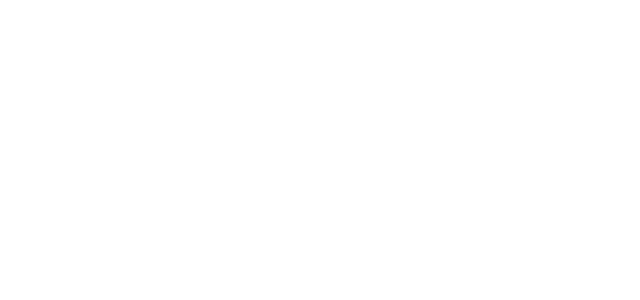
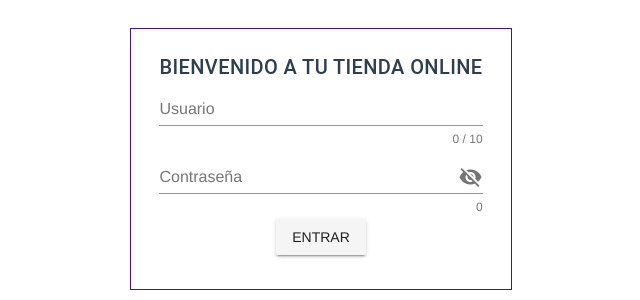
Before and after one commit to JessicaMP/e-commerce-vue, a Vue app: page /Login in a window 1280 px wide. Shown: the top 300 px of the page, without its empty margins (319-959 px from the left). Built offline with nearby package versions, Linux system fonts and the light colour scheme.

Commit message:
cambios login

```diff
--- /dev/null
+++ b/src/components/Login.vue
@@ -0,0 +1,91 @@
+<template>
+    <div class="login">
+        <form class="style-form">
+						<label class="title">BIENVENIDO A TU TIENDA ONLINE</label>
+            <v-text-field
+            v-model="name"
+            :counter="10"
+            label="Usuario"
+            data-vv-name="name"
+            required
+            ></v-text-field>
+            <!-- <v-text-field
+            v-model="email"
+            label="Contraseña"
+            data-vv-name="email"
+            required
+            ></v-text-field> -->
+
+						<v-text-field
+            v-model="password"
+            :append-icon="show1 ? 'visibility' : 'visibility_off'"
+            :rules="[rules.required, rules.min]"
+            :type="show1 ? 'text' : 'password'"
+            name="input-10-1"
+            label="Contraseña"
+            hint="Añade 8 caracteres"
+            counter
+            @click:append="show1 = !show1"
+          ></v-text-field>
+
+            <v-btn @click="submit">Entrar</v-btn>
+            <!-- <v-btn @click="clear">Limpiar</v-btn> -->
+        </form>
+    </div>
+</template>
+<script>
+//   import VeeValidate from 'vee-validate'
+
+//   Vue.use(VeeValidate)
+
+  export default {
+    // $_veeValidate: {
+    //   validator: 'new'
+    // },
+
+    data: () => ({
+      name: '',
+			email: '',
+			show1: false,
+			password: '',
+			rules: {
+				required: value => !!value || 'Requiredo.',
+				min: v => v.length >= 8 || 'Min 8 characters',
+				emailMatch: () => ('The email and password you entered don\'t match')
+			}
+    }
+    ),
+
+    mounted () {
+    //   this.$validator.localize('en', this.dictionary)
+    },
+
+    methods: {
+      submit () {
+        // this.$validator.validateAll()
+      },
+      clear () {
+        this.name = '',
+        this.email = ''
+        // this.$validator.reset()
+      }
+    }
+  }
+</script>
+
+<style>
+  .login {
+		display: flex;
+    justify-content: center;
+		padding-top: 2rem;
+  }
+
+	.style-form {
+		border: solid 1px #4A148C;
+    padding: 2rem;
+	}
+
+	.title {
+		font-size: 16px;
+	}
+</style>
--- a/src/router/index.js
+++ b/src/router/index.js
@@ -1,15 +1,24 @@
 import Vue from "vue";
 import Router from "vue-router";
 import Home from "../pages/index";
+import Login from "../components/Login.vue";
 
 Vue.use(Router)
 const router = new Router({
     mode: "history",
-    routes: [{
-        path: "/",
-        name: "Home",
-        component: Home,
-    }]
+    routes: [
+        {
+            path: "/",
+            name: "Home",
+            component: Home,
+        },
+        {
+            path: "/Login",
+            name: "Login",
+            component: Login,
+        },
+
+    ]
 });
 
 export default router;
```
Also changed, not shown: 2 other files (tests, documents, lock files or other folders).
